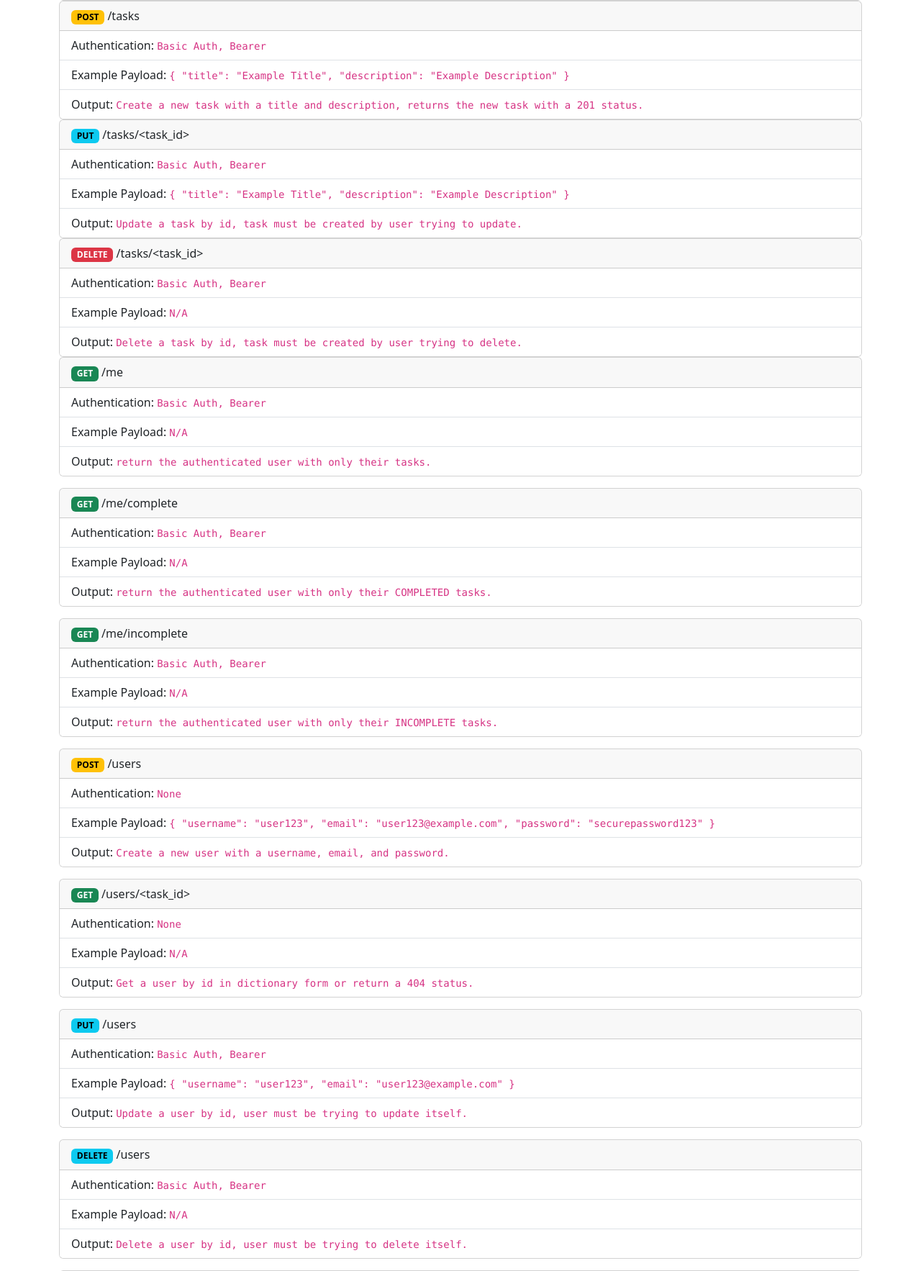
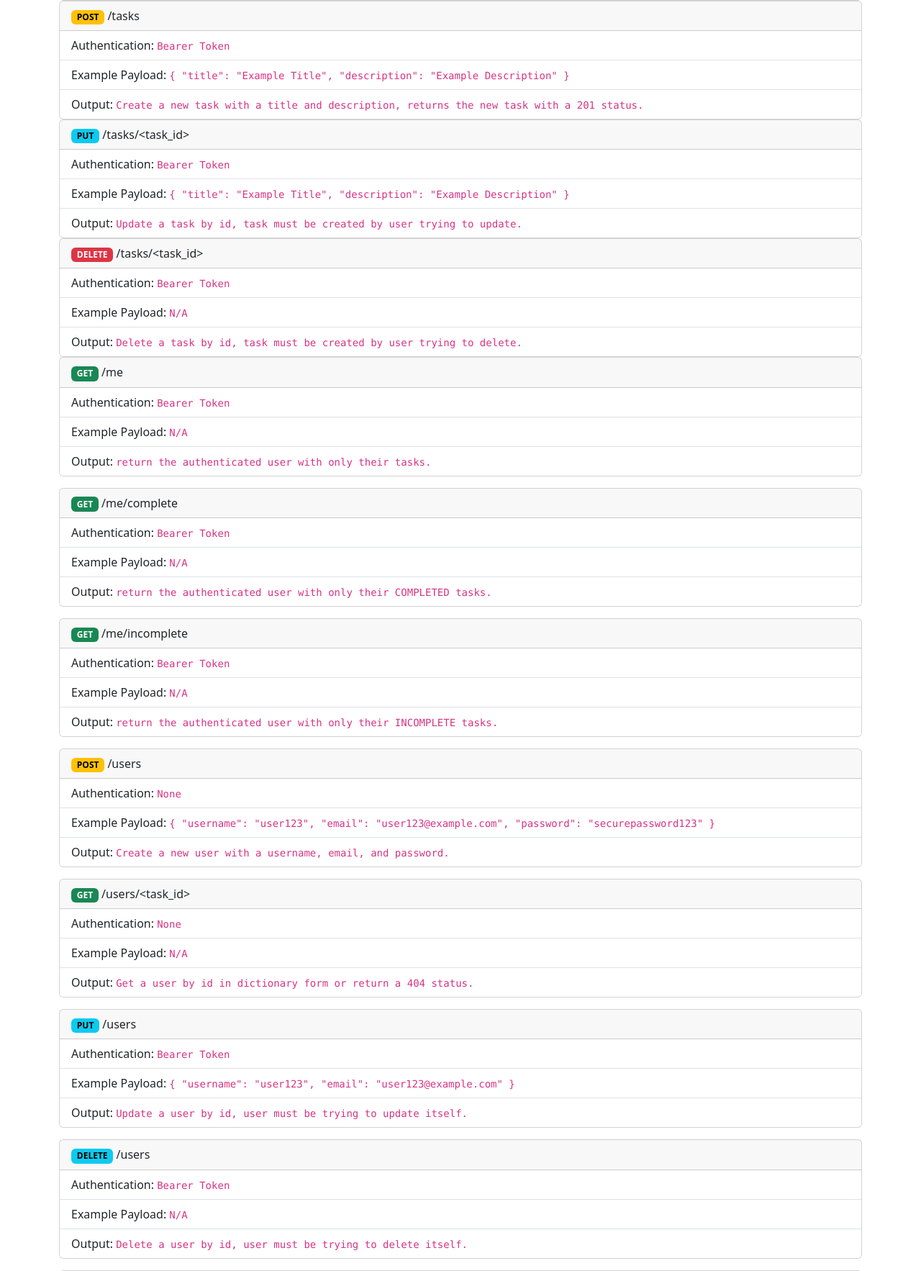
Before and after one commit to GeekAndDestroy/week6_flask-ToDo-api, a Flask app: page / in a window 1280 px wide. Shown: the part 766-2532 px from the top of the page at 72% size. Run offline with Flask 3, Linux system fonts and the light colour scheme.

Commit message:
fix authentication in documentation

```diff
--- a/app/templates/index.html
+++ b/app/templates/index.html
@@ -85,7 +85,7 @@
               <span class="badge text-bg-warning">POST</span> /tasks
           </div>
           <ul class="list-group list-group-flush">
-              <li class="list-group-item">Authentication: <code>Basic Auth, Bearer </code></li>
+              <li class="list-group-item">Authentication: <code>Bearer Token</code></li>
               <li class="list-group-item">Example Payload: <code>{ "title": "Example Title", "description": "Example Description" }</code></li>
               <li class="list-group-item">Output: <code> Create a new task with a title and description, returns the new task with a 201 status.</code></li>
         </div>
@@ -98,7 +98,7 @@
               <span class="badge text-bg-info">PUT</span> /tasks/&lt;task_id&gt;
           </div>
           <ul class="list-group list-group-flush">
-              <li class="list-group-item">Authentication: <code>Basic Auth, Bearer </code></li>
+              <li class="list-group-item">Authentication: <code>Bearer Token</code></li>
               <li class="list-group-item">Example Payload: <code>{ "title": "Example Title", "description": "Example Description" }</code></li>
               <li class="list-group-item">Output: <code>Update a task by id, task must be created by user trying to update.</code></li>
         </div>
@@ -112,7 +112,7 @@
               <span class="badge text-bg-danger">DELETE</span> /tasks/&lt;task_id&gt;
           </div>
           <ul class="list-group list-group-flush">
-              <li class="list-group-item">Authentication: <code>Basic Auth, Bearer </code></li>
+              <li class="list-group-item">Authentication: <code>Bearer Token</code></li>
               <li class="list-group-item">Example Payload: <code>N/A</code></li>
               <li class="list-group-item">Output: <code>Delete a task by id, task must be created by user trying to delete.</code></li>
         </div>
@@ -127,7 +127,7 @@
                 <span class="badge text-bg-success">GET</span> /me
             </div>
             <ul class="list-group list-group-flush">
-                <li class="list-group-item">Authentication: <code>Basic Auth, Bearer</code></li>
+                <li class="list-group-item">Authentication: <code>Bearer Token</code></li>
                 <li class="list-group-item">Example Payload: <code>N/A</code></li>
                 <li class="list-group-item">Output: <code>return the authenticated user with only their tasks.</code></li>
             </ul>
@@ -142,7 +142,7 @@
                 <span class="badge text-bg-success">GET</span> /me/complete
             </div>
             <ul class="list-group list-group-flush">
-                <li class="list-group-item">Authentication: <code>Basic Auth, Bearer</code></li>
+                <li class="list-group-item">Authentication: <code>Bearer Token</code></li>
                 <li class="list-group-item">Example Payload: <code>N/A</code></li>
                 <li class="list-group-item">Output: <code>return the authenticated user with only their COMPLETED tasks.</code></li>
             </ul>
@@ -158,7 +158,7 @@
                 <span class="badge text-bg-success">GET</span> /me/incomplete
             </div>
             <ul class="list-group list-group-flush">
-                <li class="list-group-item">Authentication: <code>Basic Auth, Bearer</code></li>
+                <li class="list-group-item">Authentication: <code>Bearer Token</code></li>
                 <li class="list-group-item">Example Payload: <code>N/A</code></li>
                 <li class="list-group-item">Output: <code>return the authenticated user with only their INCOMPLETE tasks.</code></li>
             </ul>
@@ -205,7 +205,7 @@
                 <span class="badge text-bg-info">PUT</span> /users
             </div>
             <ul class="list-group list-group-flush">
-                <li class="list-group-item">Authentication: <code>Basic Auth, Bearer</code></li>
+                <li class="list-group-item">Authentication: <code>Bearer Token</code></li>
                 <li class="list-group-item">Example Payload: <code>{ "username": "user123", "email": "user123@example.com" }</code></li>
                 <li class="list-group-item">Output: <code>Update a user by id, user must be trying to update itself.</code></li>
             </ul>
@@ -219,7 +219,7 @@
                 <span class="badge text-bg-info">DELETE</span> /users
             </div>
             <ul class="list-group list-group-flush">
-                <li class="list-group-item">Authentication: <code>Basic Auth, Bearer</code></li>
+                <li class="list-group-item">Authentication: <code>Bearer Token</code></li>
                 <li class="list-group-item">Example Payload: <code>N/A</code></li>
                 <li class="list-group-item">Output: <code>Delete a user by id, user must be trying to delete itself.</code></li>
             </ul>
```
